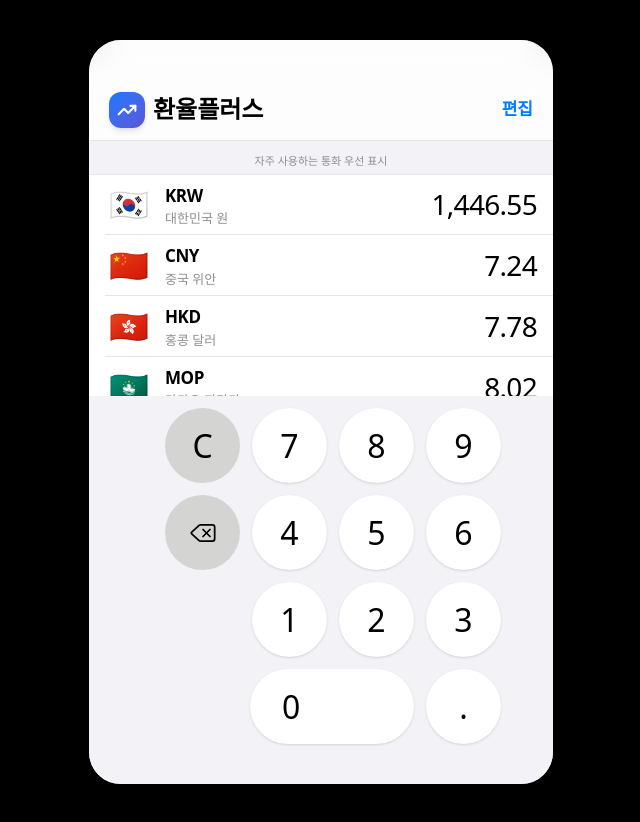
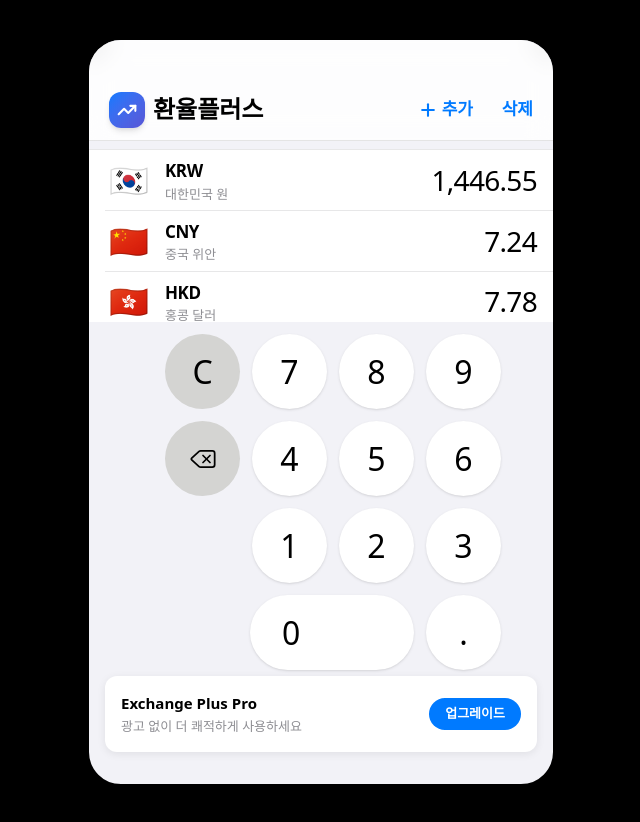
Before and after one commit to InHwanChoi/exchange-plus, a Next.js app in the folder exchange-plus/: page / in a window 1280 px wide. Shown: the whole page, without its empty margins (319-959 px from the left). Built offline with nearby package versions, Linux system fonts and the light colour scheme; no server answers.

Commit message:
feat: UI 개선 - 헤더에 추가/삭제 버튼, 통화 선택 시 금액 환산 및 전체선택 표시, 키패드-광고 간격 조정

```diff
--- a/exchange-plus/src/app/page.tsx
+++ b/exchange-plus/src/app/page.tsx
@@ -6,7 +6,6 @@ import CurrencyRow from '@/components/CurrencyRow';
 import Keypad from '@/components/Keypad';
 import AdBanner from '@/components/AdBanner';
 import AddCurrencyModal from '@/components/AddCurrencyModal';
-import { Plus } from 'lucide-react';
 
 const STORAGE_KEY_CURRENCIES = 'exchange-plus-currencies';
 const STORAGE_KEY_FREQUENCY = 'exchange-plus-frequency';
@@ -239,10 +238,16 @@ export default function Home() {
   };
 
   const handleCurrencySelect = (code: string) => {
+    if (code === selectedCode) return;
+
+    const currentValue = parseFloat(inputValue) || 0;
+    const valueInUSD = currentValue / (rates[selectedCode] || 1);
+    const newValue = valueInUSD * (rates[code] || 1);
+    const formatted = newValue.toFixed(2).replace(/\.?0+$/, '');
+
+    setInputValue(formatted || '0');
     setSelectedCode(code);
     setIsReplacing(true);
-    boostFrequency(code);
-    applyDecay();
   };
 
   const formatValue = (code: string) => {
@@ -265,12 +270,10 @@ export default function Home() {
         <Header
           isEditMode={isEditMode}
           onEditToggle={() => setIsEditMode(!isEditMode)}
+          onAddCurrency={() => setIsModalOpen(true)}
         />
 
         <div className="flex-1 overflow-y-auto relative z-10 pt-2 pb-6">
-          <p className="text-center text-[11px] text-[#8E8E93] py-1">
-            자주 사용하는 통화 우선 표시
-          </p>
           <div className="flex flex-col bg-white border-y border-[rgba(60,60,67,0.12)]">
             {sortedCurrencies.map(curr => (
               <CurrencyRow
@@ -278,6 +281,7 @@ export default function Home() {
                 {...curr}
                 value={formatValue(curr.code)}
                 isSelected={curr.code === selectedCode}
+                isReplacing={curr.code === selectedCode && isReplacing}
                 isEditMode={isEditMode}
                 onClick={() => handleCurrencySelect(curr.code)}
                 onDelete={() => deleteCurrency(curr.code)}
@@ -286,26 +290,17 @@ export default function Home() {
           </div>
 
           <div className="px-4 mt-4 mb-4">
-            <button
-              onClick={() => setIsModalOpen(true)}
-              className="w-full py-3 flex items-center justify-center gap-2 bg-white text-[#007AFF] active:bg-[#E5E5EA] rounded-xl shadow-sm transition-colors"
-              style={{ fontFamily: '-apple-system, BlinkMacSystemFont, "SF Pro Rounded", "SF Pro Text", sans-serif' }}
-            >
-              <Plus className="w-5 h-5" strokeWidth={2.5} />
-              <span className="font-semibold text-[17px]">통화 추가</span>
-            </button>
-
-            <p className="text-center text-[11px] text-[#8E8E93] mt-3">
+            <p className="text-center text-[11px] text-[#8E8E93]">
               마지막 업데이트: {lastUpdate}
             </p>
           </div>
-
-          <AdBanner />
         </div>
 
         <div className="relative z-20">
           <Keypad onKeyPress={handleKeyPress} />
         </div>
+
+        <AdBanner />
 
         <AddCurrencyModal
           isOpen={isModalOpen}
--- a/exchange-plus/src/components/AdBanner.tsx
+++ b/exchange-plus/src/components/AdBanner.tsx
@@ -2,7 +2,7 @@ import React from 'react';
 
 const AdBanner = () => {
   return (
-    <div className="mx-4 my-8 p-4 bg-white rounded-xl shadow-[0_2px_8px_rgba(0,0,0,0.08)]">
+    <div className="mx-4 mt-[6px] mb-8 p-4 bg-white rounded-xl shadow-[0_2px_8px_rgba(0,0,0,0.08)]">
       <div className="flex items-center justify-between">
         <div>
           <p className="text-[15px] font-semibold text-black">
--- a/exchange-plus/src/components/CurrencyRow.tsx
+++ b/exchange-plus/src/components/CurrencyRow.tsx
@@ -7,13 +7,14 @@ interface CurrencyRowProps {
   symbol: string;
   value: string;
   isSelected?: boolean;
+  isReplacing?: boolean;
   isEditMode?: boolean;
   onClick?: () => void;
   onDelete?: () => void;
 }
 
 const CurrencyRow: React.FC<CurrencyRowProps> = ({
-  flag, code, symbol, value, isSelected, isEditMode, onClick, onDelete
+  flag, code, symbol, value, isSelected, isReplacing, isEditMode, onClick, onDelete
 }) => {
   return (
     <div
@@ -56,9 +57,11 @@ const CurrencyRow: React.FC<CurrencyRowProps> = ({
 
         <div className="text-right shrink-0">
           <div className={`text-[28px] font-light tracking-tight tabular-nums ${
-            isSelected
-              ? 'text-[#007AFF]'
-              : 'text-black'
+            isSelected && isReplacing
+              ? 'text-white bg-[#007AFF] px-2 py-0.5 rounded-md'
+              : isSelected
+                ? 'text-[#007AFF]'
+                : 'text-black'
           }`}>
             {value}
           </div>
--- a/exchange-plus/src/components/Header.tsx
+++ b/exchange-plus/src/components/Header.tsx
@@ -1,12 +1,13 @@
 import React from 'react';
-import { TrendingUp } from 'lucide-react';
+import { TrendingUp, Plus } from 'lucide-react';
 
 interface HeaderProps {
   onEditToggle: () => void;
+  onAddCurrency: () => void;
   isEditMode: boolean;
 }
 
-const Header: React.FC<HeaderProps> = ({ onEditToggle, isEditMode }) => {
+const Header: React.FC<HeaderProps> = ({ onEditToggle, onAddCurrency, isEditMode }) => {
   return (
     <header className="px-5 pt-12 pb-2 bg-[rgba(255,255,255,0.85)] backdrop-blur-md sticky top-0 z-30 border-b border-[rgba(0,0,0,0.1)] transition-colors duration-300">
       <div className="flex items-center justify-between h-[44px]">
@@ -19,13 +20,23 @@ const Header: React.FC<HeaderProps> = ({ onEditToggle, isEditMode }) => {
           </span>
         </div>
 
+        <div className="flex items-center gap-4">
+          <button
+            onClick={onAddCurrency}
+            className="text-[17px] font-semibold text-[#007AFF] active:opacity-50 transition-opacity cursor-pointer flex items-center gap-1"
+            style={{ fontFamily: '-apple-system, BlinkMacSystemFont, "SF Pro Rounded", "SF Pro Text", sans-serif' }}
+          >
+            <Plus className="w-5 h-5" strokeWidth={2.5} />
+            <span>추가</span>
+          </button>
           <button
             onClick={onEditToggle}
             className="text-[17px] font-semibold text-[#007AFF] active:opacity-50 transition-opacity cursor-pointer min-w-[44px] text-right"
             style={{ fontFamily: '-apple-system, BlinkMacSystemFont, "SF Pro Rounded", "SF Pro Text", sans-serif' }}
           >
-          {isEditMode ? '완료' : '편집'}
+            {isEditMode ? '완료' : '삭제'}
           </button>
+        </div>
       </div>
     </header>
   );
--- a/exchange-plus/src/components/Keypad.tsx
+++ b/exchange-plus/src/components/Keypad.tsx
@@ -47,7 +47,7 @@ const Keypad: React.FC<KeypadProps> = ({ onKeyPress }) => {
   };
 
   return (
-    <div className="pb-10 pt-3 px-3 bg-[#F2F2F7]">
+    <div className="pb-0 pt-3 px-3 bg-[#F2F2F7]">
       <div className="flex flex-col gap-[12px] max-w-[360px] mx-auto">
         {rows.map((row, rowIndex) => (
           <div key={rowIndex} className="flex gap-[12px] justify-end">
```
Lines whose indentation alone changed are shown as unchanged.
